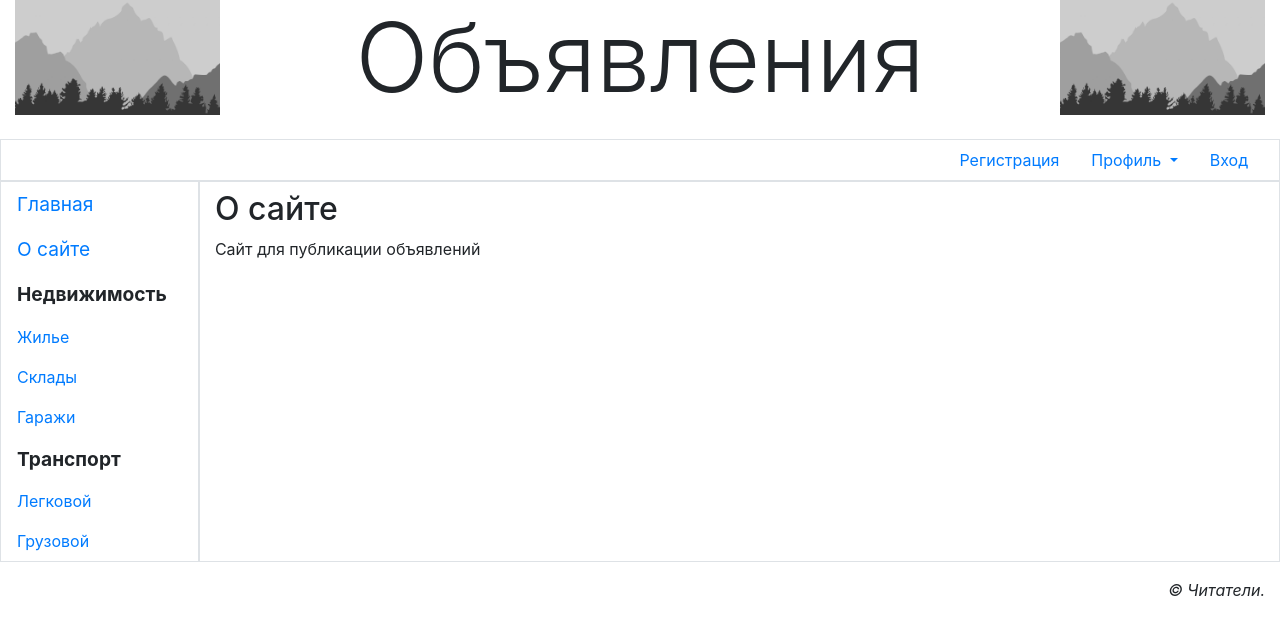
After one commit to z4pik/bboard, a Django app: page /about/ in a window 1280 px wide. The commit adds this page. Shown: the top 635 px of the page. Run offline with Django 4.2, Linux system fonts and the light colour scheme; some libraries are stand-ins or nearby versions.

Commit message:
Добавил страничку "О сайте"; Обработку других страниц; И подфиксил стили

```diff
--- a/main/static/main/style.css
+++ b/main/static/main/style.css
@@ -1,6 +1,6 @@
-header hl {
-    background: url("bg.jpg") left / auto 100% no-repeat, url("bg.jpg")right / auto 100% no-repeat;
-}
+header h1 {
+    background: url("bg.jpg") left / auto 100% no-repeat, url("bg.jpg") right / auto 100% no-repeat;
+    }
 .root {
     font-size: larger;
 }
--- a/main/templates/layout/basic.html
+++ b/main/templates/layout/basic.html
@@ -64,6 +64,9 @@
             <a href="{% url 'main:index' %}" class="nav-link root">
                 Главная
             </a>
+            <a href="{% url 'main:other' page='about' %}" class="nav-link root">
+                О сайте
+            </a>
             <span class="nav-link root font-weight-bold">
                 Недвижимость
             </span>
@@ -85,6 +88,7 @@
             <a href="#" class="nav-link">
                 Грузовой
             </a>
+
         </nav>
         <section class="col border py-2">
             {% bootstrap_messages %}
--- /dev/null
+++ b/main/templates/main/about.html
@@ -0,0 +1,8 @@
+{% extends 'layout/basic.html' %}
+
+{% block title %}О сайте{% endblock %}
+
+{% block content %}
+<h2>О сайте</h2>
+<p>Сайт для публикации объявлений</p>
+{% endblock %}
--- a/main/urls.py
+++ b/main/urls.py
@@ -1,9 +1,10 @@
 from django.urls import path
 
-from .views import index
+from .views import index, other_page
 
 app_name = 'main'
 
 urlpatterns = [
+    path('<str:page>/', other_page, name='other'),
     path('', index, name='index')
 ]
--- a/main/views.py
+++ b/main/views.py
@@ -1,5 +1,19 @@
 from django.shortcuts import render
+from django.http import HttpResponse, Http404
+from django.template import TemplateDoesNotExist
+from django.template.loader import get_template
 
 
 def index(request):
     return render(request, 'main/index.html')
+
+
+def other_page(request, page):
+    try:
+        # Пытаемся загрузить страницу, если она найдена, формируем ответ с этим шаблоном
+        template = get_template('main/' + page + '.html')
+    except TemplateDoesNotExist:
+        # Если страница не найдена, даём 404
+        raise Http404
+    # В любом случае возвращаем ответ
+    return HttpResponse(template.render(request=request))
```
